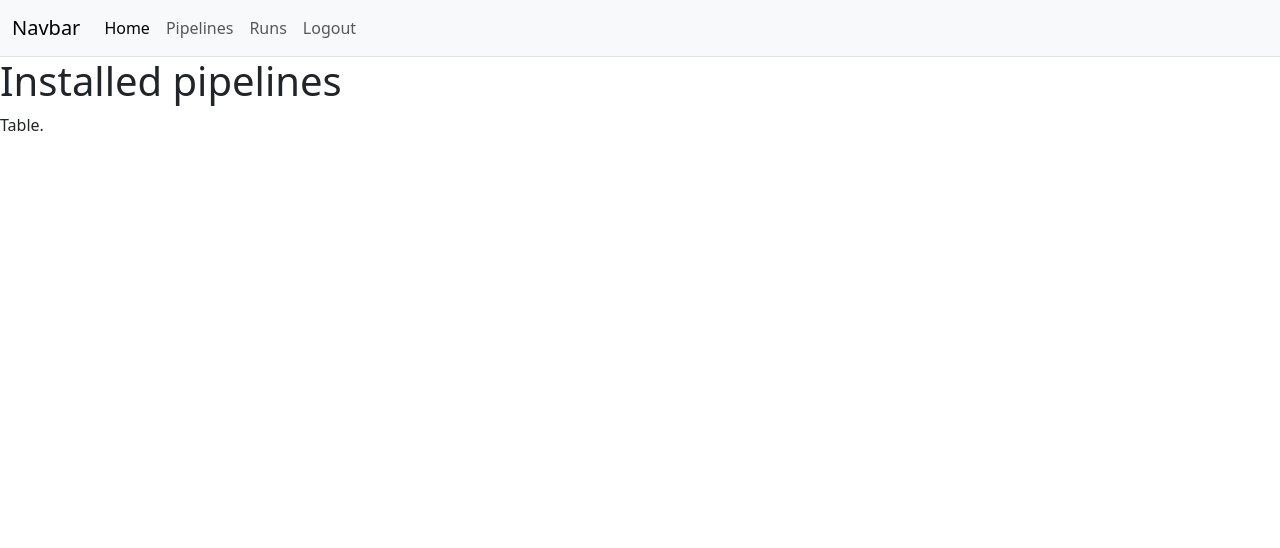
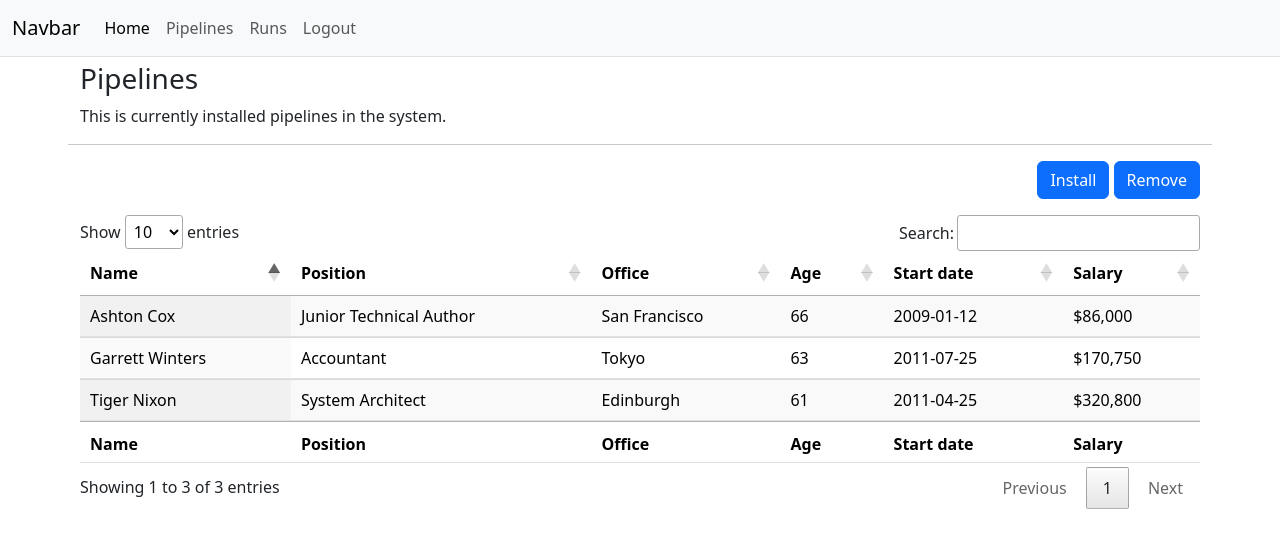
Before and after one commit to BI-academic/nextflow-g, a Flask app: page /pipelines/ in a window 1280 px wide. Shown: the top 548 px of the page. Run offline with Flask 3, Linux system fonts and the light colour scheme; some libraries are stand-ins or nearby versions.

Commit message:
added template and view structure

```diff
--- a/src/models.py
+++ b/src/models.py
@@ -7,6 +7,7 @@ class Pipeline(db.Model):
     pipeline_id = db.Column(db.Integer, primary_key=True, autoincrement=True)
     pipeline_name = db.Column(db.String, nullable=False)
     pipeline_version = db.Column(db.String, nullable=False)
+    description = db.Column(db.String, nullable=False)
 
     # Relationship for easy access
     running_states = db.relationship('RunningState', backref='pipeline', lazy=True)
--- a/src/templates/layout.html
+++ b/src/templates/layout.html
@@ -4,11 +4,19 @@
         <meta charset="utf-8">
         <meta name="viewport" content="width=device-width, initial-scale=1">
         <title>{% block title %}My App{% endblock %}</title>
+
+        <!--Bootstrap5-->
         <link href="https://cdn.jsdelivr.net/npm/bootstrap@5.3.3/dist/css/bootstrap.min.css" rel="stylesheet" integrity="sha384-QWTKZyjpPEjISv5WaRU9OFeRpok6YctnYmDr5pNlyT2bRjXh0JMhjY6hW+ALEwIH" crossorigin="anonymous">
+        <!--datatable-->
+        <link rel="stylesheet" href="https://cdn.datatables.net/2.1.8/css/dataTables.dataTables.css" />
+
     </head>
     <body>
         <!--Bootstrap script-->
         <script src="https://cdn.jsdelivr.net/npm/bootstrap@5.3.3/dist/js/bootstrap.bundle.min.js" integrity="sha384-YvpcrYf0tY3lHB60NNkmXc5s9fDVZLESaAA55NDzOxhy9GkcIdslK1eN7N6jIeHz" crossorigin="anonymous"></script>
+        <!--datatable script-->
+        <script src="https://code.jquery.com/jquery-3.7.1.js"></script>
+        <script src="https://cdn.datatables.net/2.1.8/js/dataTables.js"></script>
 
         <!--Nav bar-->
         <nav class="navbar navbar-expand-lg bg-body-tertiary bg-dark border-bottom border-body">
--- a/src/templates/pipelines.html
+++ b/src/templates/pipelines.html
@@ -5,6 +5,72 @@
 {% endblock %}
 
 {% block content %}
-<h1>Installed pipelines</h1>
-<p>Table.</p>
+<div class="container" style="padding-left: 10px; padding-right: 10px;">
+    <div class="row" style="padding-top: 5px">
+        <h3>Pipelines</h3>
+        <p> This is currently installed pipelines in the system.</p>
+        <hr/>
+    </div>
+    <div class="row mb-3">
+        <div class="col text-end">
+            <a type="button" class="btn btn-primary" href="{{ url_for('pipelines.pipeline_install') }}">Install</a>
+            <a type="button" class="btn btn-primary" href="#">Remove</a>
+        </div>
+    </div>
+    <div class="row">
+        <table id="myTable" class="table table-striped table-hover display" style="width:100%">
+            <thead>
+                <tr>
+                    <th>Name</th>
+                    <th>Position</th>
+                    <th>Office</th>
+                    <th>Age</th>
+                    <th>Start date</th>
+                    <th>Salary</th>
+                </tr>
+            </thead>
+            <tbody>
+                <tr>
+                    <td>Tiger Nixon</td>
+                    <td>System Architect</td>
+                    <td>Edinburgh</td>
+                    <td>61</td>
+                    <td>2011-04-25</td>
+                    <td>$320,800</td>
+                </tr>
+                <tr>
+                    <td>Garrett Winters</td>
+                    <td>Accountant</td>
+                    <td>Tokyo</td>
+                    <td>63</td>
+                    <td>2011-07-25</td>
+                    <td>$170,750</td>
+                </tr>
+                <tr>
+                    <td>Ashton Cox</td>
+                    <td>Junior Technical Author</td>
+                    <td>San Francisco</td>
+                    <td>66</td>
+                    <td>2009-01-12</td>
+                    <td>$86,000</td>
+                </tr>
+            </tbody>
+            <tfoot>
+                <tr>
+                    <th>Name</th>
+                    <th>Position</th>
+                    <th>Office</th>
+                    <th>Age</th>
+                    <th>Start date</th>
+                    <th>Salary</th>
+                </tr>
+            </tfoot>
+        </table>
+        <script>
+            $(document).ready( function () {
+                $('#myTable').DataTable();
+            });
+        </script>
+    </div>
+</div>
 {% endblock %}
--- a/src/views/pipelines.py
+++ b/src/views/pipelines.py
@@ -5,3 +5,7 @@ pipelines = Blueprint("pipelines", __name__)
 @pipelines.route("/")
 def pipelines_list():
     return render_template("pipelines.html")
+
+@pipelines.route("/install")
+def pipeline_install():
+    return render_template("pipeline_install.html")
```
Also changed, not shown: src/templates/pipeline_install.html (added, +42 -0 lines), 1 other file.
